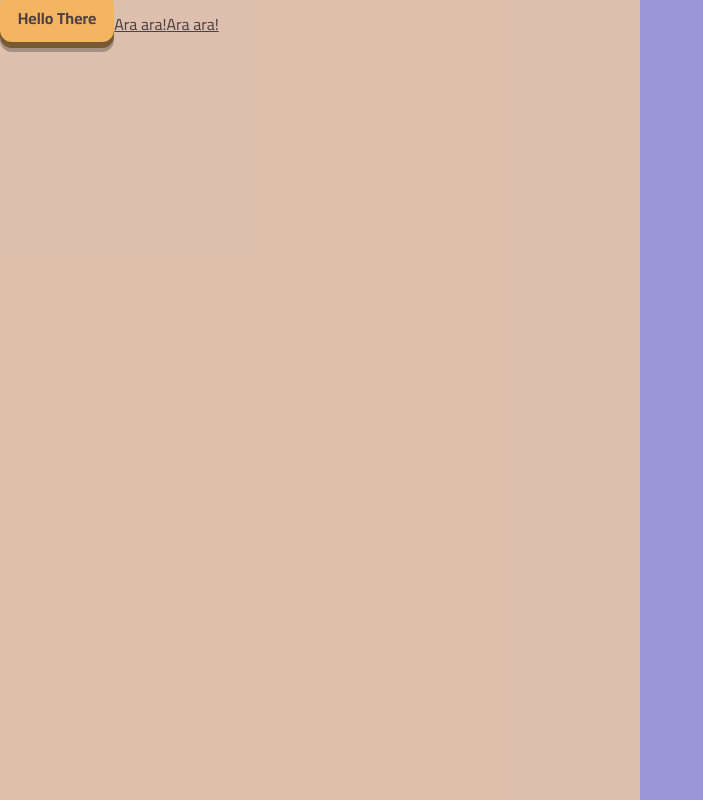
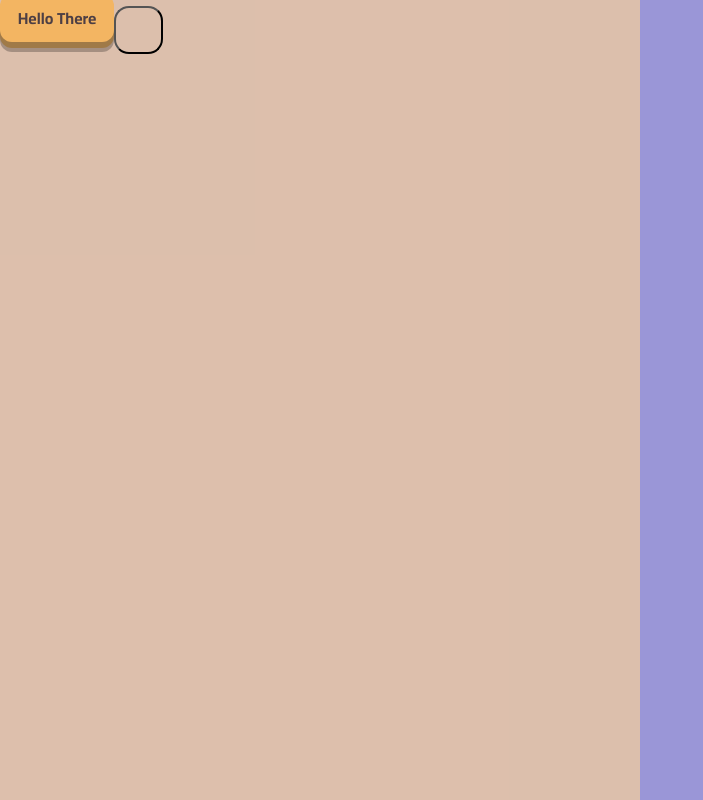
Before and after one commit to ElrohirGT/Chessy, a Vue app in the folder chessy_frontend/: page /lobby in a window 1280 px wide. Shown: the whole page, without its empty margins (0-703 px from the left). Built offline with nearby package versions, Linux system fonts and the light colour scheme.

Commit message:
Add: Button hero component
Also some color variables where added.

```diff
--- a/chessy_frontend/src/assets/colors.css
+++ b/chessy_frontend/src/assets/colors.css
@@ -2,7 +2,8 @@
     --text: #4d3f44;
     --background: #f2ebbf;
     --primary-button: #f3b562;
-    --primary-button-dark: #775a33;
+    --primary-button-dark: #a07a48;
     --secondary-button: #f06060;
     --accent: #8cbeb2;
+    --accent-dark: #688d84;
 }
--- a/chessy_frontend/src/components/molecules/buttonHero.vue
+++ b/chessy_frontend/src/components/molecules/buttonHero.vue
@@ -1,12 +1,212 @@
 <template>
-    <a href="#">
-        <span>Ara ara!</span>
-        <span aria-hidden="true">Ara ara!</span>
-    </a>
+    <button class="box">
+        <!-- SPARKLES -->
+        <svg class="sparkle" viewBox="0 0 96 96" fill="none" xmlns="http://www.w3.org/2000/svg">
+            <path
+                d="M93.781 51.578C95 50.969 96 49.359 96 48c0-1.375-1-2.969-2.219-3.578 0 0-22.868-1.514-31.781-10.422-8.915-8.91-10.438-31.781-10.438-31.781C50.969 1 49.375 0 48 0s-2.969 1-3.594 2.219c0 0-1.5 22.87-10.406 31.781-8.908 8.913-31.781 10.422-31.781 10.422C1 45.031 0 46.625 0 48c0 1.359 1 2.969 2.219 3.578 0 0 22.873 1.51 31.781 10.422 8.906 8.911 10.406 31.781 10.406 31.781C45.031 95 46.625 96 48 96s2.969-1 3.562-2.219c0 0 1.523-22.871 10.438-31.781 8.913-8.908 31.781-10.422 31.781-10.422Z"
+                fill="#fff"
+            />
+        </svg>
+        <svg class="sparkle" viewBox="0 0 96 96" fill="none" xmlns="http://www.w3.org/2000/svg">
+            <path
+                d="M93.781 51.578C95 50.969 96 49.359 96 48c0-1.375-1-2.969-2.219-3.578 0 0-22.868-1.514-31.781-10.422-8.915-8.91-10.438-31.781-10.438-31.781C50.969 1 49.375 0 48 0s-2.969 1-3.594 2.219c0 0-1.5 22.87-10.406 31.781-8.908 8.913-31.781 10.422-31.781 10.422C1 45.031 0 46.625 0 48c0 1.359 1 2.969 2.219 3.578 0 0 22.873 1.51 31.781 10.422 8.906 8.911 10.406 31.781 10.406 31.781C45.031 95 46.625 96 48 96s2.969-1 3.562-2.219c0 0 1.523-22.871 10.438-31.781 8.913-8.908 31.781-10.422 31.781-10.422Z"
+                fill="#fff"
+            />
+        </svg>
+        <svg class="sparkle" viewBox="0 0 96 96" fill="none" xmlns="http://www.w3.org/2000/svg">
+            <path
+                d="M93.781 51.578C95 50.969 96 49.359 96 48c0-1.375-1-2.969-2.219-3.578 0 0-22.868-1.514-31.781-10.422-8.915-8.91-10.438-31.781-10.438-31.781C50.969 1 49.375 0 48 0s-2.969 1-3.594 2.219c0 0-1.5 22.87-10.406 31.781-8.908 8.913-31.781 10.422-31.781 10.422C1 45.031 0 46.625 0 48c0 1.359 1 2.969 2.219 3.578 0 0 22.873 1.51 31.781 10.422 8.906 8.911 10.406 31.781 10.406 31.781C45.031 95 46.625 96 48 96s2.969-1 3.562-2.219c0 0 1.523-22.871 10.438-31.781 8.913-8.908 31.781-10.422 31.781-10.422Z"
+                fill="#fff"
+            />
+        </svg>
+        <svg class="sparkle" viewBox="0 0 96 96" fill="none" xmlns="http://www.w3.org/2000/svg">
+            <path
+                d="M93.781 51.578C95 50.969 96 49.359 96 48c0-1.375-1-2.969-2.219-3.578 0 0-22.868-1.514-31.781-10.422-8.915-8.91-10.438-31.781-10.438-31.781C50.969 1 49.375 0 48 0s-2.969 1-3.594 2.219c0 0-1.5 22.87-10.406 31.781-8.908 8.913-31.781 10.422-31.781 10.422C1 45.031 0 46.625 0 48c0 1.359 1 2.969 2.219 3.578 0 0 22.873 1.51 31.781 10.422 8.906 8.911 10.406 31.781 10.406 31.781C45.031 95 46.625 96 48 96s2.969-1 3.562-2.219c0 0 1.523-22.871 10.438-31.781 8.913-8.908 31.781-10.422 31.781-10.422Z"
+                fill="#fff"
+            />
+        </svg>
+        <svg class="sparkle" viewBox="0 0 96 96" fill="none" xmlns="http://www.w3.org/2000/svg">
+            <path
+                d="M93.781 51.578C95 50.969 96 49.359 96 48c0-1.375-1-2.969-2.219-3.578 0 0-22.868-1.514-31.781-10.422-8.915-8.91-10.438-31.781-10.438-31.781C50.969 1 49.375 0 48 0s-2.969 1-3.594 2.219c0 0-1.5 22.87-10.406 31.781-8.908 8.913-31.781 10.422-31.781 10.422C1 45.031 0 46.625 0 48c0 1.359 1 2.969 2.219 3.578 0 0 22.873 1.51 31.781 10.422 8.906 8.911 10.406 31.781 10.406 31.781C45.031 95 46.625 96 48 96s2.969-1 3.562-2.219c0 0 1.523-22.871 10.438-31.781 8.913-8.908 31.781-10.422 31.781-10.422Z"
+                fill="#fff"
+            />
+        </svg>
+        <!-- TEXT -->
+        <span class="glare">
+            {{ props.text }}
+        </span>
+        <span class="text">
+            {{ props.text }}
+        </span>
+        <span class="shadow" aria-hidden="true">
+            {{ props.text }}
+        </span>
+    </button>
 </template>
 
-<script>
-export default {}
+<script setup>
+const props = defineProps({
+    text: {
+        type: String,
+        required: true
+    },
+    backgroundColor: {
+        type: String,
+        required: false,
+        default: 'var(--background)'
+    },
+    textColor: {
+        type: String,
+        required: false,
+        default: 'var(--text)'
+    },
+    glare: {
+        type: String,
+        required: false,
+        default: 'var(--primary-button)'
+    },
+    shadow: {
+        type: String,
+        required: false,
+        default: 'var(--primary-button-dark)'
+    }
+})
 </script>
 
-<style scoped></style>
+<style scoped>
+@import '@/assets/colors.css';
+
+.box {
+    position: relative;
+    padding: 3ch;
+    border-radius: 2ch;
+    background-color: rgba(0, 0, 0, 0);
+    transition: background-color 0.5s;
+    --text: v-bind(textColor);
+    --glare: v-bind(glare);
+    --shadow: v-bind(shadow);
+    --box: v-bind(backgroundColor);
+    --font-size: 5rem;
+}
+.box * {
+    font-family: 'Outfit', sans-serif;
+    font-size: var(--font-size);
+}
+
+.sparkle {
+    position: absolute;
+    fill: white;
+    z-index: 300;
+    width: calc(var(--font-size) * 0.5);
+    aspect-ratio: 1;
+}
+.box:hover {
+    background-color: var(--box);
+}
+.shadow {
+    position: relative;
+    z-index: 10;
+    color: var(--shadow);
+}
+.text {
+    z-index: 100;
+}
+.glare {
+    z-index: 200;
+}
+
+.text,
+.glare {
+    position: absolute;
+    transform: translate(3px, -3px);
+    transition: transform 0.3s, background-position 0s;
+}
+
+.glare {
+    background-color: transparent;
+    background-image: linear-gradient(
+        -75deg,
+        transparent 0%,
+        transparent 5%,
+        var(--glare) 5%,
+        var(--glare) 10%,
+        transparent 10%,
+        transparent 25%,
+        var(--glare) 25%,
+        var(--glare) 40%,
+        transparent 40%,
+        transparent 100%
+    );
+    background-size: 200% 100%;
+    background-position: 200%;
+    -webkit-text-fill-color: transparent;
+    -webkit-background-clip: text;
+    background-clip: text;
+}
+.box:hover .text,
+.box:hover .glare {
+    background-position: 0%;
+    transform: translate(8px, -8px);
+    transition: transform 0.3s, background-position 1.2s;
+}
+
+.box:active .text,
+.box:active .glare {
+    transform: translate(3px, -3px);
+    transition: translate 2s;
+}
+
+button:hover svg {
+    animation: sparkle 0.75s calc((var(--delay-step) * var(--d)) * 2s) both;
+}
+
+@keyframes sparkle {
+    50% {
+        transform: translate(-50%, -50%) scale(var(--s, 1));
+    }
+}
+
+button svg {
+    --delay-step: 0.15;
+    top: calc(var(--y, 50) * 1%);
+    left: calc(var(--x, 0) * 1%);
+    transform: translate(-50%, -50%) scale(0);
+}
+
+button svg:nth-of-type(1) {
+    --x: 0;
+    --y: 20;
+    --s: 1.1;
+    --d: 1;
+}
+
+button svg:nth-of-type(2) {
+    --x: 15;
+    --y: 80;
+    --s: 1.25;
+    --d: 2;
+}
+
+button svg:nth-of-type(3) {
+    --x: 45;
+    --y: 40;
+    --s: 1.1;
+    --d: 3;
+}
+
+button svg:nth-of-type(4) {
+    --x: 75;
+    --y: 60;
+    --s: 0.9;
+    --d: 2;
+}
+
+button svg:nth-of-type(5) {
+    --x: 100;
+    --y: 30;
+    --s: 0.8;
+    --d: 4;
+}
+</style>
+
+l
```
